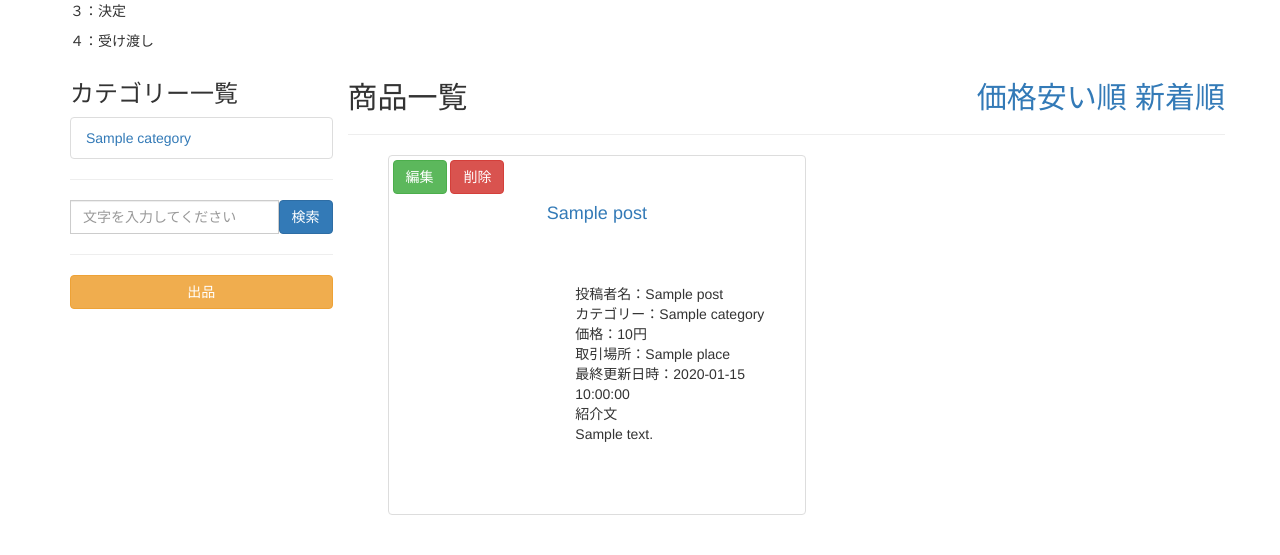
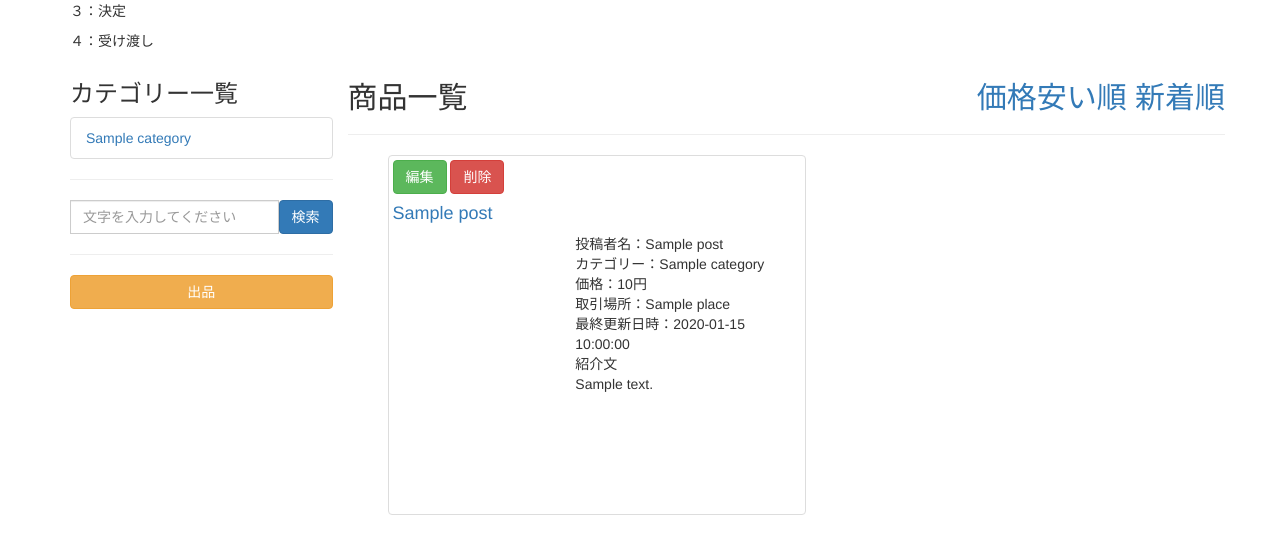
Before and after one commit to katoakira/cakephp_webapp2, a CakePHP app: the page made by app/View/Posts/index.ctp in a window 1280 px wide. Shown: the part 169-724 px from the top of the page. Run offline with PHP 8.4 and a stand-in for CakePHP, Linux system fonts and the light colour scheme; the template is opened without the code that fills it: most values are stand-ins (such as "Sample title", 1, 10 or a date in 2020); form fields are guessed from the names that the template uses; data that the repository does not hold is empty; some libraries are stand-ins or nearby versions.

Commit message:
Revised a Little

```diff
--- a/app/View/Posts/index.ctp
+++ b/app/View/Posts/index.ctp
@@ -114,8 +114,8 @@
                                          );
                                     ?>
                                 </li>
-                                <li style="text-align: center; height: 90px; overflow: hidden; text-overflow: ellipsis">
-                                   <h4>
+                                <li style="">
+                                   <h4 style="height: 100%; overflow: hidden; width: 100%; text-overflow: ellipsis; white-space: nowrap;">
                                        <?php
                                            echo $this->Html->link(
                                                $post['Post']['title'],
```
